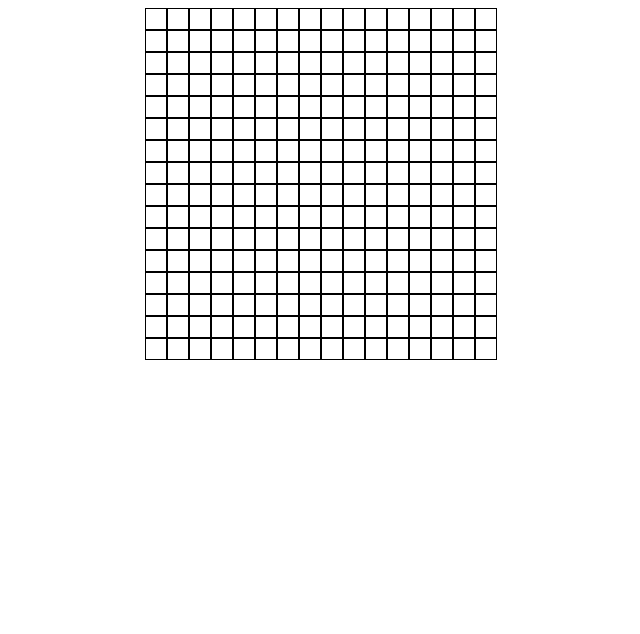
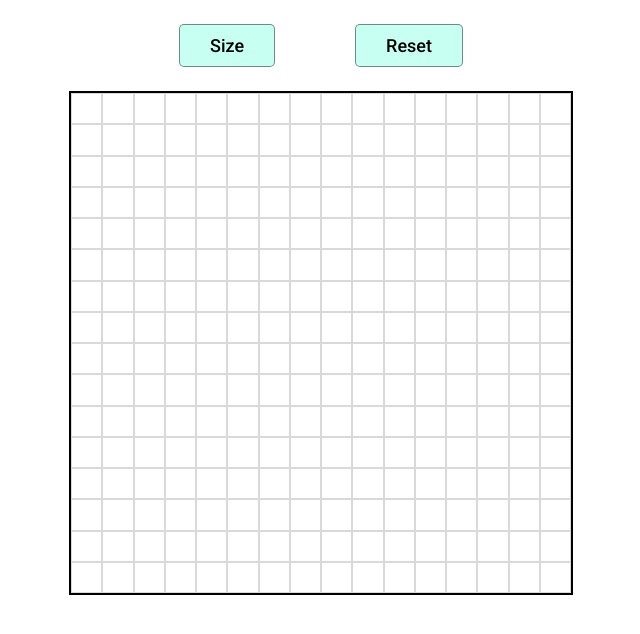
Before and after one commit to TadicF/Etch-a-Sketch, a plain HTML site: page index.html in a window 1280 px wide. Shown: the whole page, without its empty margins (319-959 px from the left). Drawn offline with Linux system fonts and the light colour scheme.

Commit message:
Added Size and Reset buttons and now grids can go up to 100x100

```diff
--- a/index.html
+++ b/index.html
@@ -6,9 +6,18 @@
     <title>Etch-a-Sketch</title>
     <link rel="stylesheet" href="styles.css">
     <script src="javascript.js" defer></script>
+    <link rel="preconnect" href="https://fonts.googleapis.com">
+    <link rel="preconnect" href="https://fonts.gstatic.com" crossorigin>
+    <link href="https://fonts.googleapis.com/css2?family=Roboto:ital,wght@0,100;0,300;0,400;0,500;0,700;0,900;1,100;1,300;1,400;1,500;1,700;1,900&display=swap" rel="stylesheet">
+
   </head>
 
   <body>
+    <div class="buttonContainer">
+      <button class="sizeButton">Size</button>
+      <button class="resetButton">Reset</button>
+    </div>
+
     <div class="container">
 
     </div>
--- a/javascript.js
+++ b/javascript.js
@@ -1,22 +1,50 @@
+// Initialize important variables
+
 const container = document.querySelector(".container")
+const sizeButton = document.querySelector(".sizeButton");
+const resetButton = document.querySelector(".resetButton");
 
-function createColumns(num) {
-  for(let i = 0; i < num; i++) {
-    let columns = document.createElement("div");
-    columns.classList.add("columns");
-    container.appendChild(columns);
-    columns.addEventListener("mouseover", addHoverClass);
+// A function for adding grid squares to container
+
+createGrid(16);
+
+function createGrid(size) {
+  let gridSize = size * size; // Initialize a variable to hold size of the grid (16x16, 20x20, etc...)
+  let squareSize = 100 / size; // Initialize a variable to calculate a size per square in %
+  for(let i = 0; i < gridSize; i++) {
+    let square = document.createElement("div");
+    square.classList.add("gridSquare");
+    container.appendChild(square);
+
+    // Set the size of square width and height to variable value and add %
+
+    square.style.width = `${squareSize}%`;
+    square.style.height = `${squareSize}%`;
+    square.addEventListener("mouseover", addHoverClass);
   }
 }
 
-function createRows(num) {
-  for(let i = 0; i < num; i++) {
-    createColumns(num);
-  }
-}
+// A function for adding class of name "hover" to square div
 
 function addHoverClass(e) {
   e.target.classList.add("hover");
 }
 
-createRows(16);
+function resetGrid() {
+  document.querySelectorAll(".hover").forEach(element => element.classList.remove("hover"));
+
+}
+
+function setGridSize() {
+  resetGrid();
+  let userPrompt = prompt("Enter grid size (100 MAX): ");
+  if(userPrompt > 100) {
+    alert("Incorrect input! 100 is MAX");
+    return 0;
+  }
+  document.querySelectorAll(".gridSquare").forEach(grid => grid.remove());
+  createGrid(userPrompt);
+}
+
+sizeButton.addEventListener("click", setGridSize);
+resetButton.addEventListener("click", resetGrid);
--- a/styles.css
+++ b/styles.css
@@ -1,19 +1,57 @@
+body {
+  font-family: Roboto;
+}
+
 .container {
   display: flex;
-  justify-content: center;
-  align-items: center;
-  max-width: 360px;
+  width: 500px;
+  height: 500px;
   flex-wrap: wrap;
-  margin: auto;
+  border: 2px solid black;
+  margin-left: auto;
+  margin-right: auto;
+  margin-top: 1.5rem;
 }
 
-.columns {
-  border: 1px solid black;
-  min-height: 20px;
-  min-width: 20px;
-  transition: all 0.15;
+.gridSquare {
+  border: 1px solid rgba(0, 0, 0, 0.15);
+  box-sizing: border-box;
 }
 
 .hover {
   background-color: blue;
 }
+
+.buttonContainer {
+  display: flex;
+  width: 200px;
+  justify-content: center;
+  gap: 5rem;
+  margin-left: auto;
+  margin-right: auto;
+  margin-top: 1.5rem;
+}
+
+.sizeButton, .resetButton {
+  background-color: rgb(200, 255, 243);
+  color: black;
+  padding: 10px 30px;
+  border: 0.5px solid rgba(0, 0, 0, 0.45);
+  border-radius: 5px;
+  cursor: pointer;
+  transition: all 0.05s;
+  font-size: 18px;
+  font-family: inherit;
+  font-weight: 500;
+  font-style: normal;
+}
+
+.sizeButton:hover, .resetButton:hover {
+  box-shadow: 0 0 3px;
+  scale: 1.2;
+  background-color: rgb(160, 252, 232);
+}
+
+.sizeButton:active, .resetButton:active {
+  background-color: rgb(117, 250, 221);
+}
```
